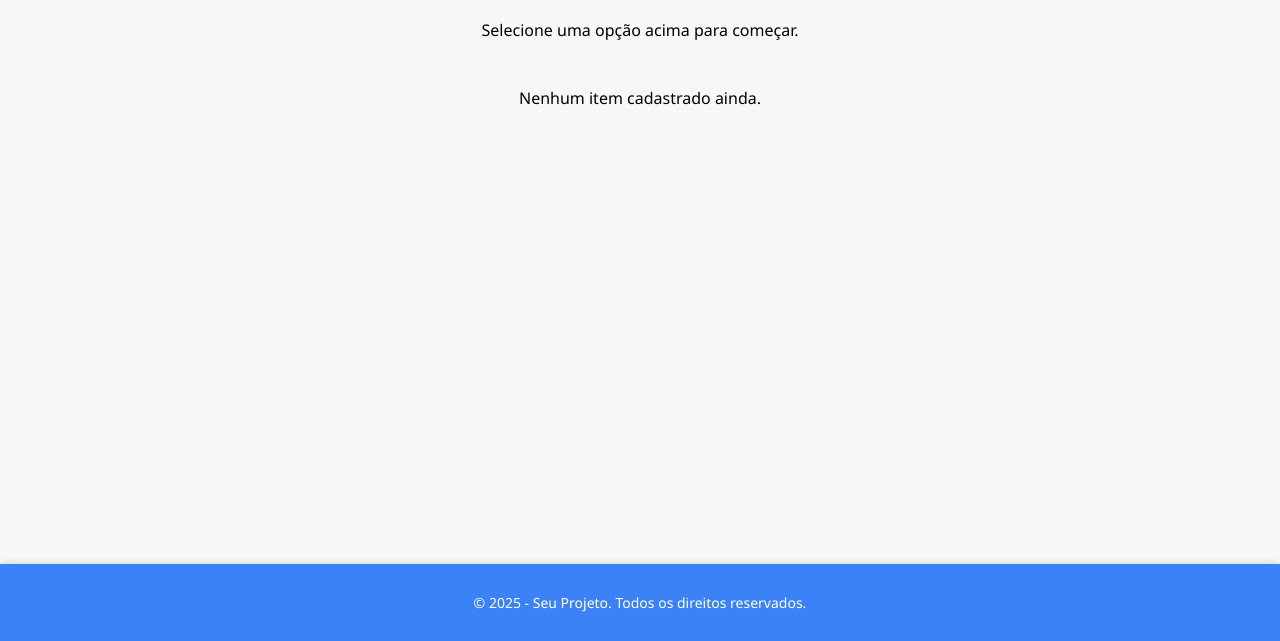
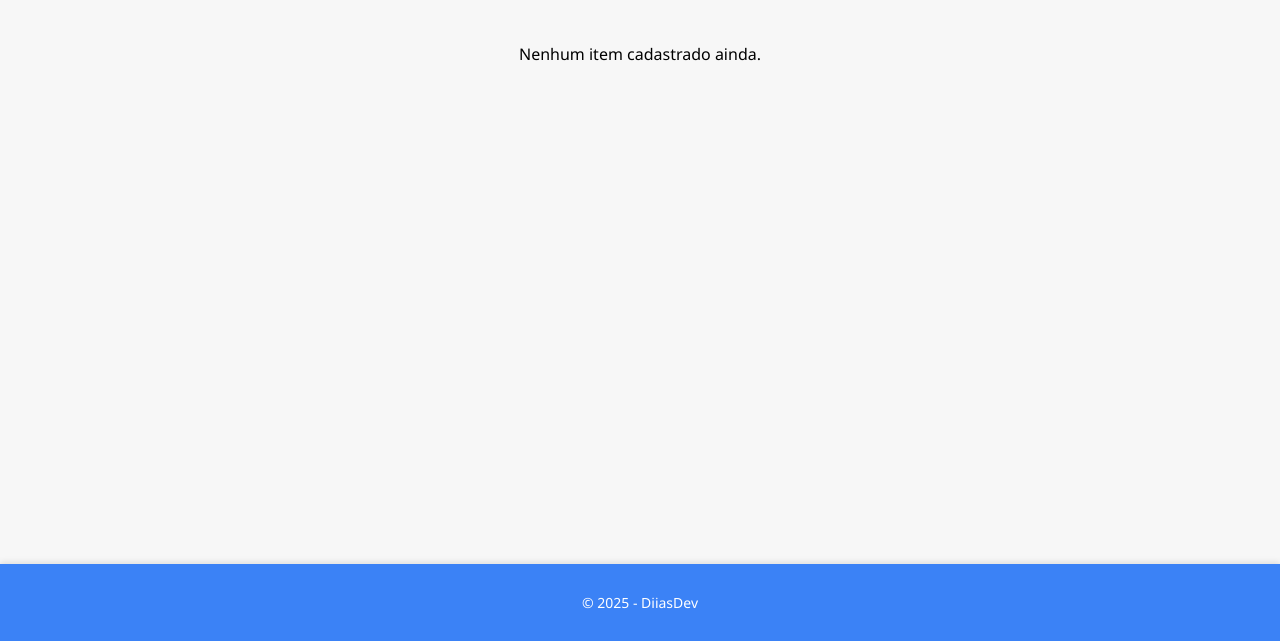
Before and after one commit to DiiasDev/cadastroItens, a website: page pages/home.html in a window 1280 px wide. Shown: the part 159-800 px from the top of the page. Drawn offline with Linux system fonts and the light colour scheme.

```diff
--- a/pages/home.html
+++ b/pages/home.html
@@ -17,13 +17,12 @@
 
         <main class="conteudo">
             <h1>Bem-vindo!</h1>
-            <p>Selecione uma opção acima para começar.</p>
 
             <div id="lista-itens">
             </div>
         </main>
         <footer class="rodape">
-            <p>&copy; 2025 - Seu Projeto. Todos os direitos reservados.</p>
+            <p>&copy; 2025 - DiiasDev</p>
         </footer>
     </div>
     <script src="/dist/controllers/home.js"></script>
```
Also changed, not shown: assets/monitor.jpg (added).
